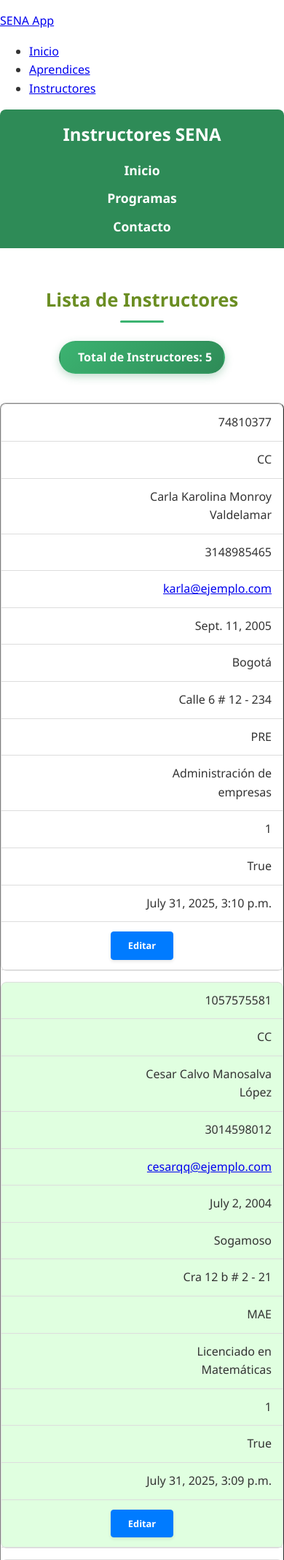
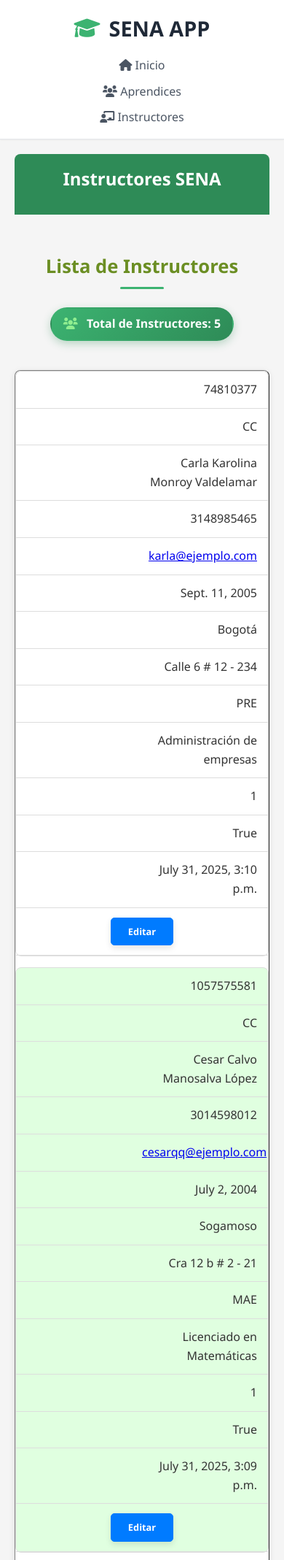
Before and after one commit to Camilin05/sena_app, a Django app: page /instructores/ in a window 390 px wide. Shown: the top 2137 px of the page at 73% size. Run offline with Django 5.2, Linux system fonts and the light colour scheme; data comes from the database, SQL or seed files in the repository.

Commit message:
Terminé la 2da parte del proyecto

```diff
--- a/sena_app_project/aprendices/static/css/styles.css
+++ b/sena_app_project/aprendices/static/css/styles.css
@@ -8,6 +8,16 @@
     --border-color: #ddd;
     --hover-color: #E0FFE0;
     --light-grey: #f5f5f5;
+    --gray-200: #e5e7eb;
+    --gray-600: #4b5563;
+    --gray-800: #1f2937;
+    --primary-color: var(--medium-green);
+    --secondary-color: var(--light-green);
+    --shadow-sm: 0 1px 2px 0 rgba(0, 0, 0, 0.05);
+    --shadow-md: 0 4px 6px -1px rgba(0, 0, 0, 0.1);
+    --shadow-lg: 0 10px 15px -3px rgba(0, 0, 0, 0.1);
+    --border-radius-sm: 0.375rem;
+    --transition: all 0.3s ease;
 }
 
 body {
@@ -17,11 +27,11 @@ body {
     padding: 0;
     background-color: var(--light-grey);
     color: var(--text-color);
-    display: flex;
-    flex-direction: column;
+
     min-height: 100vh;
 }
-.navbar {
+
+.header {
     background: rgba(255, 255, 255, 0.95);
     backdrop-filter: blur(10px);
     border-bottom: 1px solid var(--gray-200);
@@ -31,23 +41,20 @@ body {
     z-index: 1000;
     box-shadow: var(--shadow-sm);
     transition: var(--transition);
+    display: flex;
+    justify-content: space-between;
+    align-items: center;
+    max-width: 100%;
+    margin: 0 auto;
+    padding: 1rem 2rem;
 }
 
-        .navbar.scrolled {
+.header.scrolled {
     box-shadow: var(--shadow-lg);
     background: rgba(255, 255, 255, 0.98);
 }
 
-        .navbar-container {
-            max-width: 1200px;
-            margin: 0 auto;
-            padding: 0 2rem;
-            display: flex;
-            justify-content: space-between;
-            align-items: center;
-        }
-
-        .navbar-brand {
+.header h1 {
     display: flex;
     align-items: center;
     gap: 0.75rem;
@@ -56,34 +63,24 @@ body {
     font-weight: 700;
     font-size: 1.5rem;
     transition: var(--transition);
+    margin: 0;
 }
 
-        .navbar-brand:hover {
+.header h1:hover {
     color: var(--primary-color);
     transform: translateY(-1px);
 }
 
-        .navbar-brand img {
-            width: 45px;
-            height: 45px;
-            border-radius: 50%;
-            transition: var(--transition);
-            box-shadow: var(--shadow-md);
-        }
-
-        .navbar-brand:hover img {
-            transform: rotate(5deg) scale(1.05);
-            box-shadow: var(--shadow-lg);
-        }
-
-        .navbar-nav {
+.navbar ul {
     display: flex;
     list-style: none;
     gap: 2rem;
     align-items: center;
+    margin: 0;
+    padding: 0;
 }
 
-        .nav-link {
+.navbar a {
     text-decoration: none;
     color: var(--gray-600);
     font-weight: 500;
@@ -94,7 +91,7 @@ body {
     overflow: hidden;
 }
 
-        .nav-link::before {
+.navbar a::before {
     content: '';
     position: absolute;
     top: 0;
@@ -107,130 +104,21 @@ body {
     border-radius: var(--border-radius-sm);
 }
 
-        .nav-link:hover {
+.navbar a:hover {
     color: white;
     transform: translateY(-2px);
 }
 
-        .nav-link:hover::before {
+.navbar a:hover::before {
     width: 100%;
 }
 
-
 .container {
-    max-width: 1200px;
+    max-width: 97%;
     margin: 20px auto;
     padding: 0 20px;
     flex: 1;
 }
-
-.main-header {
-    background-color: var(--dark-green);
-    color: var(--white-color);
-    padding: 15px 0;
-    box-shadow: 0 2px 10px rgba(0, 0, 0, 0.15);
-}
-
-.main-header .header-content {
-    max-width: 1200px;
-    margin: 0 auto;
-    display: flex;
-    justify-content: space-between;
-    align-items: center;
-    padding: 0 20px;
-    flex-wrap: wrap;
-}
-
-.main-header .logo {
-    color: var(--white-color);
-    text-decoration: none;
-    font-size: 2em;
-    font-weight: bold;
-    display: flex;
-    align-items: center;
-}
-
-.main-header .logo i {
-    margin-right: 10px;
-    color: var(--light-green);
-}
-
-.main-header .main-nav ul {
-    list-style: none;
-    margin: 0;
-    padding: 0;
-    display: flex;
-    flex-wrap: wrap;
-}
-
-.main-header .main-nav ul li {
-    margin-left: 30px;
-}
-
-.main-header .main-nav ul li a {
-    color: var(--white-color);
-    text-decoration: none;
-    font-weight: bold;
-    font-size: 1.1em;
-    padding: 5px 0;
-    position: relative;
-    transition: color 0.3s ease;
-}
-
-.main-header .main-nav ul li a::after {
-    content: '';
-    position: absolute;
-    bottom: -5px;
-    left: 0;
-    width: 0%;
-    height: 2px;
-    background-color: var(--light-green);
-    transition: width 0.3s ease;
-}
-
-.main-header .main-nav ul li a:hover {
-    color: var(--light-green);
-}
-
-.main-header .main-nav ul li a:hover::after,
-.main-header .main-nav ul li a.active::after {
-    width: 100%;
-}
-
-.main-footer {
-    background-color: var(--dark-green);
-    color: var(--white-color);
-    padding: 20px 0;
-    text-align: center;
-    margin-top: 40px;
-}
-
-.main-footer .footer-content {
-    max-width: 1200px;
-    margin: 0 auto;
-    padding: 0 20px;
-    display: flex;
-    justify-content: space-between;
-    align-items: center;
-    flex-wrap: wrap;
-}
-
-.main-footer p {
-    margin: 0;
-    font-size: 0.9em;
-}
-
-.main-footer .social-links a {
-    color: var(--white-color);
-    font-size: 1.2em;
-    margin-left: 15px;
-    transition: color 0.3s ease;
-}
-
-.main-footer .social-links a:hover {
-    color: var(--light-green);
-}
-
 
 .navla {
     background-color: var(--dark-green);
@@ -303,11 +191,14 @@ body {
 .hero-section {
     background: linear-gradient(to right, var(--dark-green), var(--medium-green));
     color: var(--white-color);
-    padding: 80px 20px;
+    padding: 10px 10px;
     text-align: center;
     border-radius: 8px;
     margin-bottom: 40px;
+    margin-top: 0 20px;
     box-shadow: 0 4px 15px rgba(0, 0, 0, 0.2);
+    width: 80%;
+    margin: 0 auto;
 }
 
 .hero-section h1 {
@@ -363,6 +254,7 @@ body {
     grid-template-columns: repeat(auto-fit, minmax(280px, 1fr));
     gap: 30px;
     margin-bottom: 40px;
+    padding: 20px;
 }
 
 .info-cards .card {
@@ -397,6 +289,14 @@ body {
     color: var(--text-color);
     line-height: 1.7;
     margin-bottom: 20px;
+}
+
+.info-cards .card-image {
+    width: 100%;
+    max-height: 200px;
+    object-fit: cover;
+    border-radius: 8px;
+    margin-bottom: 15px;
 }
 
 .info-cards .card-link {
@@ -501,143 +401,6 @@ table tbody tr:hover {
     cursor: pointer;
 }
 
-.btn_saveA {
-    display: inline-block;
-    background-color: var(--accent-green);
-    color: var(--white-color);
-    padding: 12px 25px;
-    border-radius: 5px;
-    text-decoration: none;
-    font-weight: bold;
-    margin-top: 30px;
-    transition: background-color 0.3s ease, transform 0.2s ease;
-    box-shadow: 0 4px 8px rgba(0, 0, 0, 0.1);
-}
-
-.btn_saveA:hover {
-    background-color: #556B2F;
-    transform: translateY(-2px);
-}
-
-@media (max-width: 992px) {
-    .main-header .main-nav ul li {
-        margin-left: 20px;
-    }
-    .hero-section h1 {
-        font-size: 2.5em;
-    }
-}
-
-@media (max-width: 768px) {
-    .main-header .header-content,
-    .main-footer .footer-content {
-        flex-direction: column;
-        text-align: center;
-    }
-    .main-header .main-nav ul,
-    .main-footer .social-links {
-        margin-top: 15px;
-    }
-    .main-header .main-nav ul li {
-        margin: 0 10px;
-    }
-    .navla {
-        flex-direction: column;
-        text-align: center;
-    }
-    .navla .t1 {
-        margin-bottom: 15px;
-    }
-    .navla .navegacion ul {
-        flex-direction: column;
-        gap: 10px;
-    }
-    .navla .navegacion ul li {
-        margin-left: 0;
-    }
-    .hero-section {
-        padding: 60px 20px;
-    }
-    .hero-section h1 {
-        font-size: 2em;
-    }
-    .hero-section p {
-        font-size: 1em;
-    }
-    .hero-section .btn-primary,
-    .hero-section .btn-secondary {
-        margin: 10px 0;
-        width: 80%;
-        max-width: 250px;
-    }
-    .info-cards {
-        grid-template-columns: 1fr;
-    }
-    .info-cards .card {
-        margin-bottom: 20px;
-    }
-    .call-to-action h2 {
-        font-size: 1.8em;
-    }
-    table, thead, tbody, th, td, tr {
-        display: block;
-    }
-    thead tr {
-        position: absolute;
-        top: -9999px;
-        left: -9999px;
-    }
-    table tr {
-        border: 1px solid var(--border-color);
-        margin-bottom: 15px;
-        border-radius: 8px;
-    }
-    table td {
-        border: none;
-        border-bottom: 1px solid var(--border-color);
-        position: relative;
-        padding-left: 50%;
-        text-align: right;
-    }
-    table td:before {
-        content: attr(data-label);
-        position: absolute;
-        left: 0;
-        width: 45%;
-        padding-left: 15px;
-        font-weight: bold;
-        text-align: left;
-        color: var(--accent-green);
-    }
-}
-
-@media (max-width: 480px) {
-    .main-header .logo {
-        font-size: 1.8em;
-    }
-    .main-header .main-nav ul li a {
-        font-size: 0.95em;
-    }
-    .navla .t1 h1 {
-        font-size: 1.5em;
-    }
-    .sectionla h2 {
-        font-size: 1.6em;
-    }
-    .hero-section h1 {
-        font-size: 1.8em;
-    }
-    .info-cards .card h3 {
-        font-size: 1.3em;
-    }
-    .call-to-action h2 {
-        font-size: 1.5em;
-    }
-    .btn_saveA {
-        padding: 10px 20px;
-        font-size: 0.9em;
-    }
-}
 .total-aprendices {
     display: inline-block;
     background: linear-gradient(135deg, var(--medium-green), var(--dark-green));
@@ -670,19 +433,17 @@ table tbody tr:hover {
 }
 
 .btn_editA,
-.btn_deleteA {
+.btn_saveA {
     display: inline-block;
-    padding: 6px 12px;
-    border-radius: 4px;
+    padding: 12px 25px;
+    border-radius: 5px;
     text-decoration: none;
     font-weight: bold;
-    font-size: 0.85em;
-    margin: 2px;
-    transition: all 0.3s ease;
+    margin-top: 30px;
+    transition: background-color 0.3s ease, transform 0.2s ease;
+    box-shadow: 0 4px 8px rgba(0, 0, 0, 0.1);
     border: none;
     cursor: pointer;
-    box-shadow: 0 2px 4px rgba(0, 0, 0, 0.1);
-    min-width: 70px;
     text-align: center;
 }
 
@@ -690,6 +451,10 @@ table tbody tr:hover {
     background-color: #007bff;
     color: var(--white-color);
     border: 1px solid #007bff;
+    padding: 6px 12px;
+    font-size: 0.85em;
+    margin: 2px;
+    min-width: 70px;
 }
 
 .btn_editA:hover {
@@ -699,33 +464,99 @@ table tbody tr:hover {
     box-shadow: 0 4px 8px rgba(0, 123, 255, 0.3);
 }
 
-.btn_deleteA {
-    background-color: #dc3545;
+.btn_saveA {
+    background-color: var(--accent-green);
     color: var(--white-color);
-    border: 1px solid #dc3545;
 }
 
-.btn_deleteA:hover {
-    background-color: #c82333;
-    border-color: #bd2130;
-    transform: translateY(-1px);
-    box-shadow: 0 4px 8px rgba(220, 53, 69, 0.3);
+.btn_saveA:hover {
+    background-color: #556B2F;
+    transform: translateY(-2px);
 }
 
-.acciones-form {
-    display: inline-block;
+.footer {
+    background-color: var(--dark-green);
+    color: var(--white-color);
+    padding: 20px 0;
+    text-align: center;
+    margin-top: auto;
+}
+
+.footer p {
     margin: 0;
+    font-size: 0.9em;
 }
 
 @media (max-width: 768px) {
+    .header {
+        flex-direction: column;
+        text-align: center;
+        padding: 1rem;
+    }
+
+    .navbar ul {
+        margin-top: 15px;
+        flex-direction: column;
+        gap: 10px;
+    }
+
+    .navla {
+        flex-direction: column;
+        text-align: center;
+    }
+
+    .navla .t1 {
+        margin-bottom: 15px;
+    }
+
+    .navla .navegacion ul {
+        flex-direction: column;
+        gap: 10px;
+    }
+
+    .navla .navegacion ul li {
+        margin-left: 0;
+    }
+
+    .hero-section {
+        padding: 60px 20px;
+        width: 95%;
+    }
+
+    .hero-section h1 {
+        font-size: 2em;
+    }
+
+    .hero-section p {
+        font-size: 1em;
+    }
+
+    .hero-section .btn-primary,
+    .hero-section .btn-secondary {
+        margin: 10px 0;
+        width: 80%;
+        max-width: 250px;
+    }
+
+    .info-cards {
+        grid-template-columns: 1fr;
+    }
+
+    .info-cards .card {
+        margin-bottom: 20px;
+    }
+
+    .call-to-action h2 {
+        font-size: 1.8em;
+    }
+
     .total-aprendices {
         font-size: 1em;
         padding: 8px 16px;
         margin-bottom: 20px;
     }
 
-    .btn_editA,
-    .btn_deleteA {
+    .btn_editA {
         padding: 8px 12px;
         font-size: 0.8em;
         margin: 3px 1px;
@@ -735,11 +566,70 @@ table tbody tr:hover {
     .acciones-cell {
         padding: 10px 5px;
     }
+
+    table, thead, tbody, th, td, tr {
+        display: block;
     }
-footer {
-    background-color: var(--dark-green);
-    color: var(--white-color);
-    padding: 20px 0;
-    text-align: center;
-    margin-top: auto;
+
+    thead tr {
+        position: absolute;
+        top: -9999px;
+        left: -9999px;
     }
+
+    table tr {
+        border: 1px solid var(--border-color);
+        margin-bottom: 15px;
+        border-radius: 8px;
+    }
+
+    table td {
+        border: none;
+        border-bottom: 1px solid var(--border-color);
+        position: relative;
+        padding-left: 50%;
+        text-align: right;
+    }
+
+    table td:before {
+        content: attr(data-label);
+        position: absolute;
+        left: 0;
+        width: 45%;
+        padding-left: 15px;
+        font-weight: bold;
+        text-align: left;
+        color: var(--accent-green);
+    }
+}
+
+@media (max-width: 480px) {
+    .header h1 {
+        font-size: 1.8em;
+    }
+
+    .navla .t1 h1 {
+        font-size: 1.5em;
+    }
+
+    .sectionla h2 {
+        font-size: 1.6em;
+    }
+
+    .hero-section h1 {
+        font-size: 1.8em;
+    }
+
+    .info-cards .card h3 {
+        font-size: 1.3em;
+    }
+
+    .call-to-action h2 {
+        font-size: 1.5em;
+    }
+
+    .btn_saveA {
+        padding: 10px 20px;
+        font-size: 0.9em;
+    }
+}
--- a/sena_app_project/aprendices/templates/base.html
+++ b/sena_app_project/aprendices/templates/base.html
@@ -6,22 +6,48 @@
     <title>{% block title %}{% endblock %}</title>
     {% load static %}
     <link rel="stylesheet" href="{% static 'css/styles.css' %}">
-
+    <link rel="stylesheet" href="https://cdnjs.cloudflare.com/ajax/libs/font-awesome/6.0.0/css/all.min.css">
 </head>
 <body>
+    <header class="header" id="header">
+        <h1>
+            <i class="fas fa-graduation-cap" style="color: var(--medium-green);"></i>
+            SENA APP
+        </h1>
         <nav class="navbar">
-            <div class="logo">
-                <a href="{% url 'inicio' %}">SENA App</a>
-            </div>
-            <ul class="nav-links">
-                <li><a href="{% url 'inicio' %}">Inicio</a></li>
-                <li><a href="{% url 'aprendices' %}">Aprendices</a></li>
-                <li><a href="{% url 'instructores:lista_instructores' %}">Instructores</a></li>
+            <ul>
+                <li><a href="{% url 'inicio' %}">
+                    <i class="fas fa-home"></i> Inicio
+                </a></li>
+                <li><a href="{% url 'aprendices' %}">
+                    <i class="fas fa-users"></i> Aprendices
+                </a></li>
+                <li><a href="{% url 'instructores:lista_instructores' %}">
+                    <i class="fas fa-chalkboard-teacher"></i> Instructores
+                </a></li>
             </ul>
+        </nav>
+    </header>
+
+    <main class="container">
         {% block content %}
-            {% endblock  %}
+        {% endblock %}
+    </main>
+
     <footer class="footer">
         <p>&copy; 2024 SENA. Todos los derechos reservados.</p>
         <p>Desarrollado por Camilo Avila</p>
+    </footer>
+
+    <script>
+        window.addEventListener('scroll', function() {
+            const header = document.getElementById('header');
+            if (window.scrollY > 50) {
+                header.classList.add('scrolled');
+            } else {
+                header.classList.remove('scrolled');
+            }
+        });
+    </script>
 </body>
 </html>
--- a/sena_app_project/instructores/templates/lista_instructores.html
+++ b/sena_app_project/instructores/templates/lista_instructores.html
@@ -6,13 +6,7 @@
             <div class="t1">
                 <h1>Instructores SENA</h1>
             </div>
-            <div class="navegacion">
-                <ul>
-                    <li><a href="{% url 'inicio' %}">Inicio</a></li>
-                    <li><a href="{% url 'aprendices' %}">Programas</a></li>
-                    <li><a href="{% url 'aprendices' %}">Contacto</a></li>
-                </ul>
-            </div>
+
         </nav>
         <section class="sectionla">
             {% if lista_instructores %}
```
Also changed, not shown: sena_app_project/aprendices/templates/lista_aprendices.html (+0 -7 lines). Lines whose indentation alone changed are shown as unchanged.
